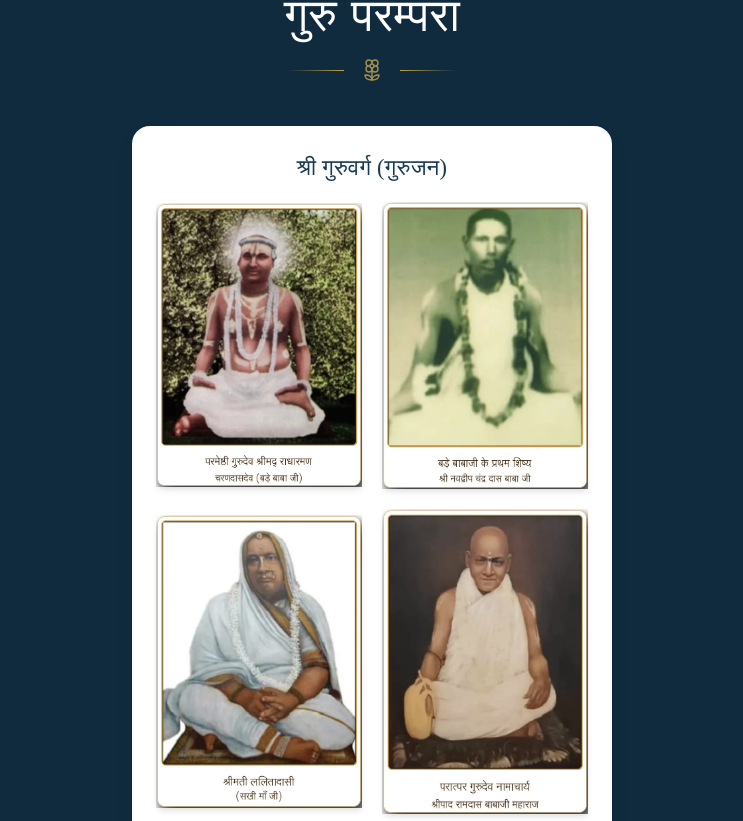
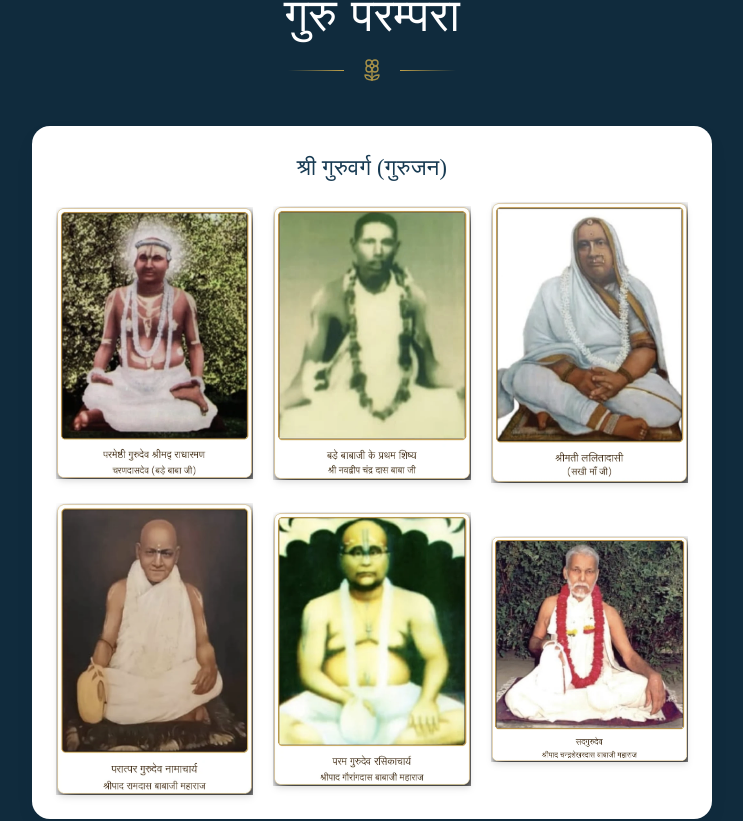
Before and after one commit to madhavv-xd/gaurdas-ji-website, a React (Vite) app: page / in a window 1280 px wide. Shown: the part 1677-2498 px from the top of the page, without its empty margins (268-1011 px from the left). Built offline with nearby package versions, Linux system fonts and the light colour scheme; a web font is replaced by a local one.

Commit message:
homepage guru parampara photo resize

```diff
--- a/src/components/GuruVarg.tsx
+++ b/src/components/GuruVarg.tsx
@@ -1,12 +1,12 @@
 import { GURUS } from '@/data/content';
 
-// श्री गुरुवर्ग: the six guru portraits, two per row in order (one per row on phones, so the captions stay readable).
+// श्री गुरुवर्ग: the six guru portraits, two per row in order (three with `wide`; one per row on phones, so the captions stay readable).
 // With onOpen, each portrait opens full size.
-export default function GuruVarg({ onOpen }: { onOpen?: (i: number) => void }) {
+export default function GuruVarg({ onOpen, wide }: { onOpen?: (i: number) => void; wide?: boolean }) {
   return (
     <div className="rounded-[18px] bg-white p-4 sm:p-6 shadow-soft" data-reveal>
       <h3 className="font-sanskrit text-center text-[1.4rem] text-ink-800 mb-4">श्री गुरुवर्ग (गुरुजन)</h3>
-      <ul className="grid sm:grid-cols-2 items-center gap-4 sm:gap-5">
+      <ul className={`grid items-center gap-4 sm:gap-5 ${wide ? 'sm:grid-cols-3' : 'sm:grid-cols-2'}`}>
         {GURUS.map((g, i) => {
           const img = <img src={g.image} alt={g.name} loading="lazy" className="w-full h-auto max-w-[260px] mx-auto drop-shadow-md" />;
           return (
--- a/src/pages/Home.tsx
+++ b/src/pages/Home.tsx
@@ -298,8 +298,8 @@ export default function Home() {
       <section className="py-[52px] sm:py-[76px] bg-ink-900 text-white">
         <div className="max-w-[1200px] mx-auto px-[22px]">
           <SectionHeading eyebrow="Guru Parampara" title="गुरु परम्परा" light />
-          <div className="max-w-[480px] mx-auto">
-            <GuruVarg />
+          <div className="max-w-[680px] mx-auto">
+            <GuruVarg wide />
           </div>
           <div className="text-center mt-10">
             <Link to="/about-guru-ji" className="btn-saffron">
```
